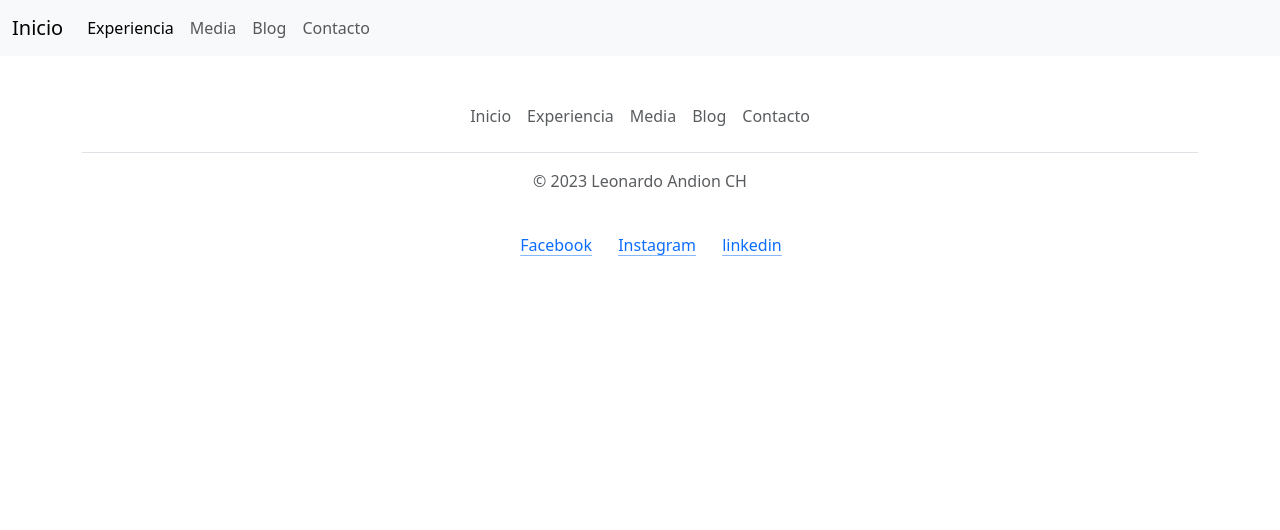
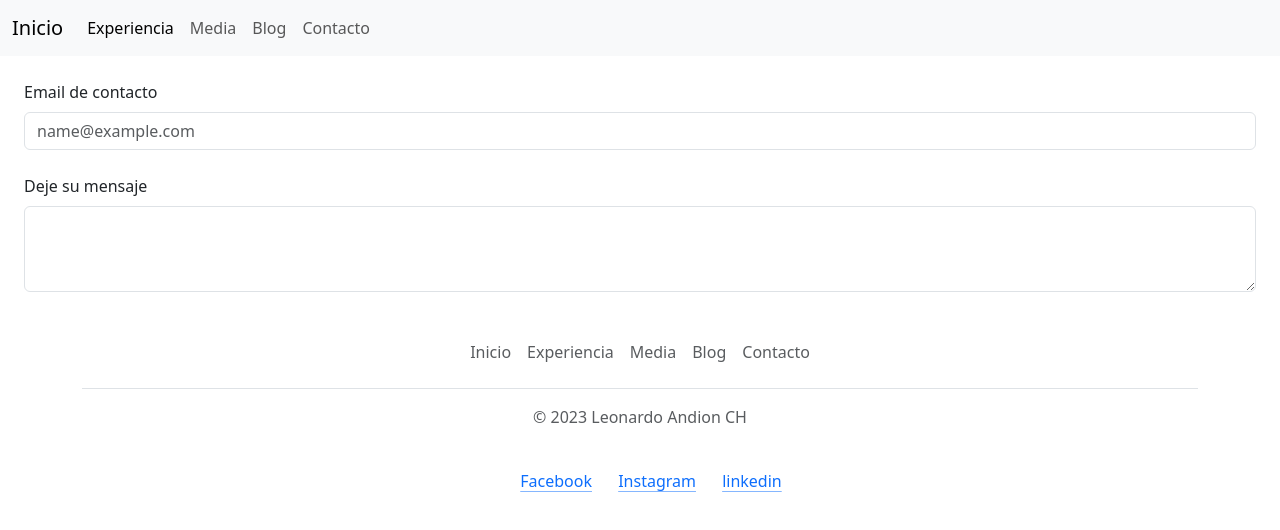
Before and after one commit to LeoAndion/EntregaFinalAndion, a plain HTML site: page Pages/contacto.html in a window 1280 px wide. Drawn offline with Linux system fonts and the light colour scheme.

Commit message:
Genere la pagina contacto con un form de bootstrap, repase el codigo y detalles como el margin y padding de algunos elementos

```diff
--- a/Pages/contacto.html
+++ b/Pages/contacto.html
@@ -35,7 +35,14 @@
 
     </header>
     <main>
-
+        <div class="mb-3 m-4">
+            <label for="exampleFormControlInput1" class="form-label">Email de contacto</label>
+            <input type="email" class="form-control" id="exampleFormControlInput1" placeholder="name@example.com">
+          </div>
+          <div class="mb-3 m-4">
+            <label for="exampleFormControlTextarea1" class="form-label">Deje su mensaje </label>
+            <textarea class="form-control" id="exampleFormControlTextarea1" rows="3"></textarea>
+          </div>
 
 </main>
 <div class="container">
```
